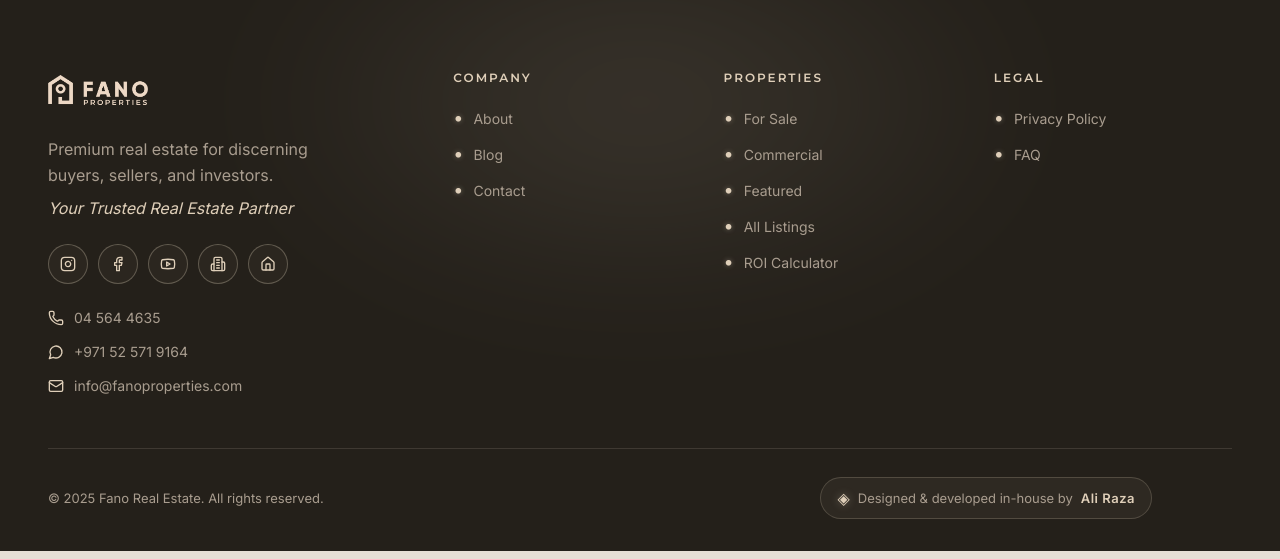
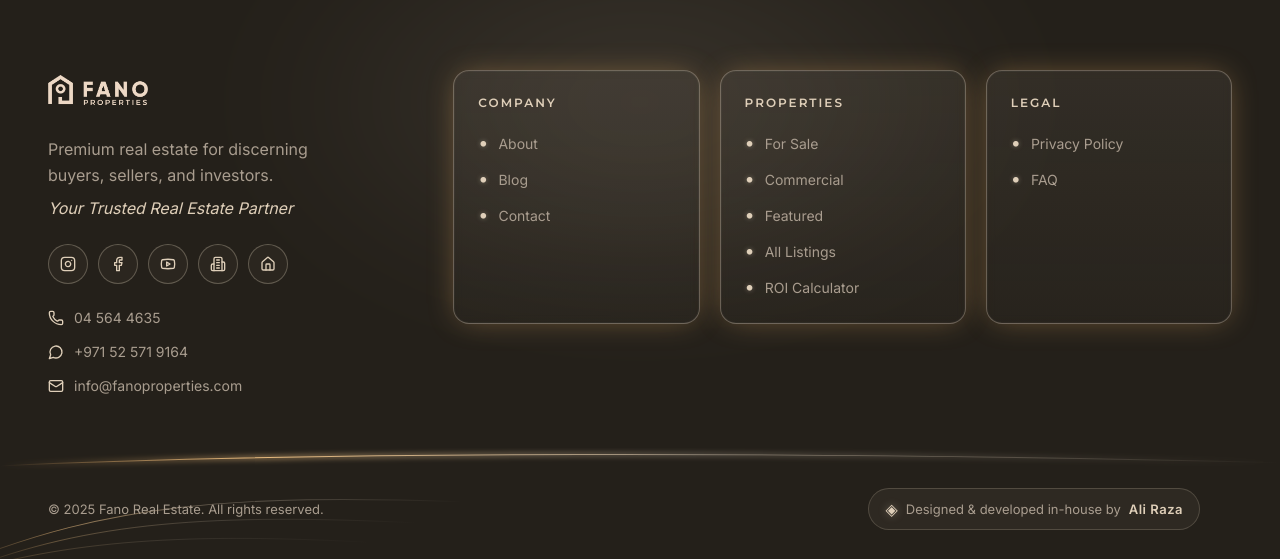
Before and after one commit to tamarabuadze/Fano-Properties-Web, a Next.js app in the folder apps/web/: page / in a window 1280 px wide. Shown: the part 4352-4911 px from the top of the page. Built offline with nearby package versions, Linux system fonts and the light colour scheme; no server answers; the database is empty.

Commit message:
style: footer glass cards and glowing light lines, as in the reference
Co-Authored-By: Claude Opus 5.5 <noreply@anthropic.com>

```diff
--- a/apps/web/src/components/layout/footer.tsx
+++ b/apps/web/src/components/layout/footer.tsx
@@ -98,10 +98,13 @@ export function Footer({ showAgents = true }: { showAgents?: boolean }) {
             </ul>
           </div>
 
-          {/* Link columns with champagne HD bullets */}
-          <div className="grid grid-cols-2 gap-x-6 gap-y-10 sm:grid-cols-3 lg:col-span-8 lg:gap-8">
+          {/* Link groups in glowing glass cards, with champagne HD bullets */}
+          <div className="grid grid-cols-2 gap-4 sm:grid-cols-3 lg:col-span-8 lg:gap-5">
             {groups.map(([heading, links]) => (
-              <div key={heading}>
+              <div
+                key={heading}
+                className="rounded-2xl border border-[#DFCFB9]/35 bg-gradient-to-b from-[#DFCFB9]/[0.08] to-[#DFCFB9]/[0.02] p-5 backdrop-blur-sm shadow-[0_0_0_1px_rgba(255,255,255,.03)_inset,0_0_30px_-6px_rgba(226,168,98,.45)] transition-shadow duration-300 hover:shadow-[0_0_0_1px_rgba(255,255,255,.05)_inset,0_0_42px_-4px_rgba(226,168,98,.6)] lg:p-6"
+              >
                 <h4 className="mb-5 text-xs font-semibold uppercase tracking-[2px] text-[#DFCFB9]">{heading}</h4>
                 <ul className="space-y-3">
                   {links.map((link) => (
@@ -119,10 +122,32 @@ export function Footer({ showAgents = true }: { showAgents?: boolean }) {
         </div>
       </div>
 
-      {/* Bottom line: subtle divider, copyright and the credit badge */}
-      <div className="container-site relative">
-        <div className="h-px bg-[#A99D8F]/20" />
-        <div className="flex flex-col items-center gap-4 pt-7 pb-24 text-center text-xs text-[#A99D8F] sm:pb-8 sm:pr-20 lg:flex-row lg:justify-between lg:text-left">
+      {/* Bottom line: glowing curved light lines, copyright and the credit badge */}
+      <div className="relative">
+        <svg
+          aria-hidden
+          className="pointer-events-none absolute inset-0 h-full w-full"
+          viewBox="0 0 1440 140"
+          preserveAspectRatio="none"
+        >
+          <defs>
+            <linearGradient id="fano-footer-line" x1="0" x2="1">
+              <stop offset="0" stopColor="#E2A862" stopOpacity="0" />
+              <stop offset=".2" stopColor="#ECBE80" stopOpacity=".95" />
+              <stop offset=".55" stopColor="#DFCFB9" stopOpacity=".5" />
+              <stop offset="1" stopColor="#DFCFB9" stopOpacity="0" />
+            </linearGradient>
+            <filter id="fano-footer-glow" x="-10%" y="-200%" width="120%" height="500%">
+              <feGaussianBlur stdDeviation="3" />
+            </filter>
+          </defs>
+          <path d="M0 22 C 360 4, 900 4, 1440 18" fill="none" stroke="url(#fano-footer-line)" strokeWidth="6" filter="url(#fano-footer-glow)" opacity=".45" />
+          <path d="M0 22 C 360 4, 900 4, 1440 18" fill="none" stroke="url(#fano-footer-line)" strokeWidth="1.2" />
+          <path d="M-40 140 C 120 70, 260 56, 520 66" fill="none" stroke="url(#fano-footer-line)" strokeWidth="1.2" opacity=".6" />
+          <path d="M-40 150 C 100 90, 240 80, 470 92" fill="none" stroke="url(#fano-footer-line)" strokeWidth="1" opacity=".4" />
+          <path d="M-60 158 C 80 112, 210 104, 420 116" fill="none" stroke="url(#fano-footer-line)" strokeWidth="1" opacity=".25" />
+        </svg>
+        <div className="container-site relative flex flex-col items-center gap-4 pt-10 pb-24 text-center text-xs text-[#A99D8F] sm:pb-8 sm:pr-20 lg:flex-row lg:justify-between lg:text-left">
           <p className="text-[13px]">© 2025 Fano Real Estate. All rights reserved.</p>
           <p className="group inline-flex items-center gap-2 rounded-full border border-[#DFCFB9]/20 bg-[#DFCFB9]/5 px-4 py-2 text-[13px] text-[#A99D8F] transition-all duration-300 hover:border-[#DFCFB9] hover:bg-[#DFCFB9]/10 hover:text-[#DFCFB9]">
             <span aria-hidden className="text-base text-[#DFCFB9] [text-shadow:0_0_8px_rgba(223,207,185,0.4)]">◈</span>
```
